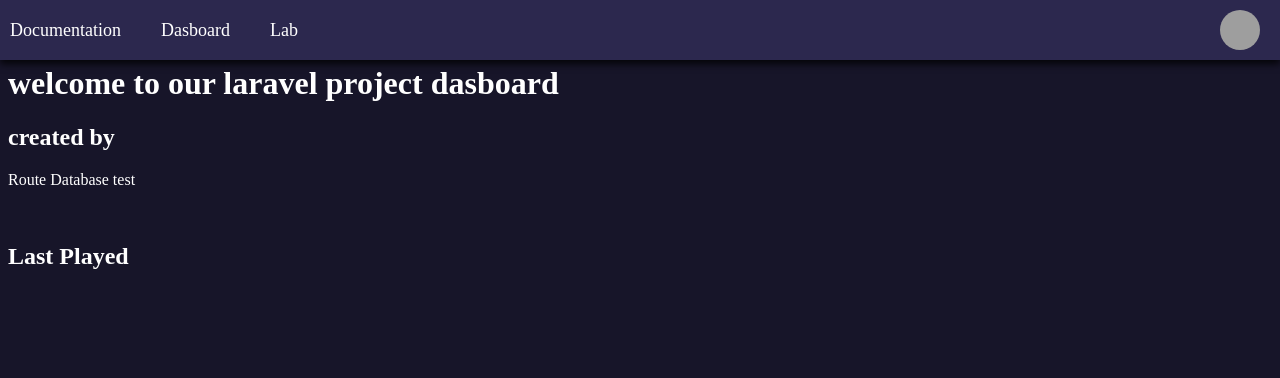
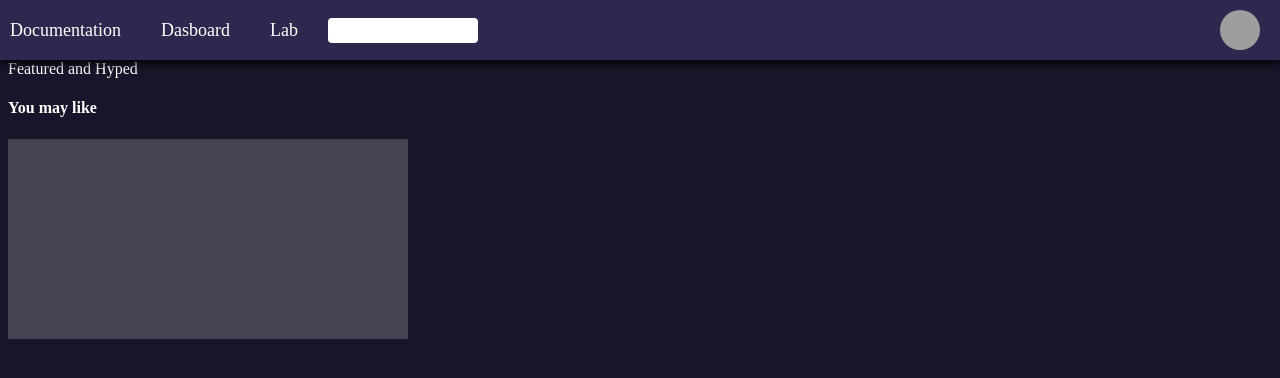
Before and after one commit to Alip500kb/proj1, a Laravel app: template resources/views/dashboard.blade.php in a window 1280 px wide. Shown: the top 378 px of the page. Run offline with Laravel 12, Linux system fonts and the light colour scheme; the template is opened without the code that fills it, so the values that code supplies are empty; grey boxes are pictures that could not be loaded.

Commit message:
css bug ah

```diff
--- a/public/css/dashboard.css
+++ b/public/css/dashboard.css
@@ -12,6 +12,10 @@
     flex-direction: row; /* agar menyamping */
     margin: 5px;
 }
-h2 {
-
+.featured {
+    position: relative;
+    display: flex;
+    background-color: #454352;
+    width: 400px;
+    height: 200px;
 }
--- a/resources/views/components/navbar.blade.php
+++ b/resources/views/components/navbar.blade.php
@@ -56,6 +56,18 @@
     border-radius: 4px;
     box-shadow: 0px 2px 5px rgba(0, 0, 0, 0.8);
 }
+.search {
+    position: relative;
+    display: flex;
+    width: 150px;
+    height: 25px;
+}
+.search input {
+    width: 100%;
+    padding: 5px;
+    border: none;
+    border-radius: 4px;
+}
 
 </style>
 <!-- navbar -->
@@ -64,6 +76,9 @@
         <a href="/docs" class="{{ request()->is('docs') ? 'active' : 'idle'}}">Documentation</a>
         <a href="/dashboard" class="{{ request()->is('dashboard') ? 'active' : 'idle'}}">Dasboard</a>
         <a href="/lab" class="{{ request()->is('lab') ? 'active' : 'idle'}}">Lab</a>
+        <div class="search">
+            <input type="text">
+        </div>
         <a href="/profile" class="profil"><img src="asset/kelas.png" alt="" class="profilimg"></a>
     </div>
 </nav>
--- a/resources/views/dashboard.blade.php
+++ b/resources/views/dashboard.blade.php
@@ -4,18 +4,18 @@
     <meta charset="UTF-8">
     <meta name="viewport" content="width=device-width, initial-scale=1.0">
     <meta http-equiv="X-UA-Compatible" content="ie=edge">
-    <link rel="stylesheet" href="/css/dashboard.css">
+    <link rel="stylesheet" href="css/dashboard.css">
     <title>Dashboard</title>
 </head>
 <body>
     <x-navbar></x-navbar>
     <br>
     <br>
-    <h1>welcome to our laravel project dasboard</h1>
-    <h2>created by {{ $author}}</h2>
-    <p>Route Database test</p>
-    <br>
-    <h2>Last Played</h2>
+    <p>Featured and Hyped</p>
+    <h4>You may like</h4>
+    <div class="featured">
+        <a href=""></a>
+    </div>
     <div class="last-played">
         @foreach ($gamelist as $list)
         <x-gamecover
--- a/routes/web.php
+++ b/routes/web.php
@@ -10,15 +10,15 @@
     return view('docs');
 });
 Route::get('/dashboard', function () {
-    return view('dashboard', ['author' => 'Alip buah deligma'], ['gamelist' => Post::semua()]);
+    return view('dashboard', ['author' => 'Alip buah deligma'], ['gamelist' => Post::all()]);
 });
 Route::get('dashboard/gamedesc/{id}', function ($id) {
     if ($id == '6') {
             return $post = 'a good thing certainly'; //custom hidden page
-        }elseif (!Post::cari($id)) {
+        }elseif (!Post::find($id)) {
             return $post = 'this not better than index 6'; //bisa custom error page ygy
         }else {
-            return view('gamedesc', ['post' => Post::cari($id)]); //permisi ini kenapa copilot suka ama 6 ngejek banget array ku cuman 5
+            return view('gamedesc', ['post' => Post::find($id)]); //permisi ini kenapa copilot suka ama 6 ngejek banget array ku cuman 5
         }
 
 });
```
Also changed, not shown: app/Models/post.php (+47 -42 lines).
